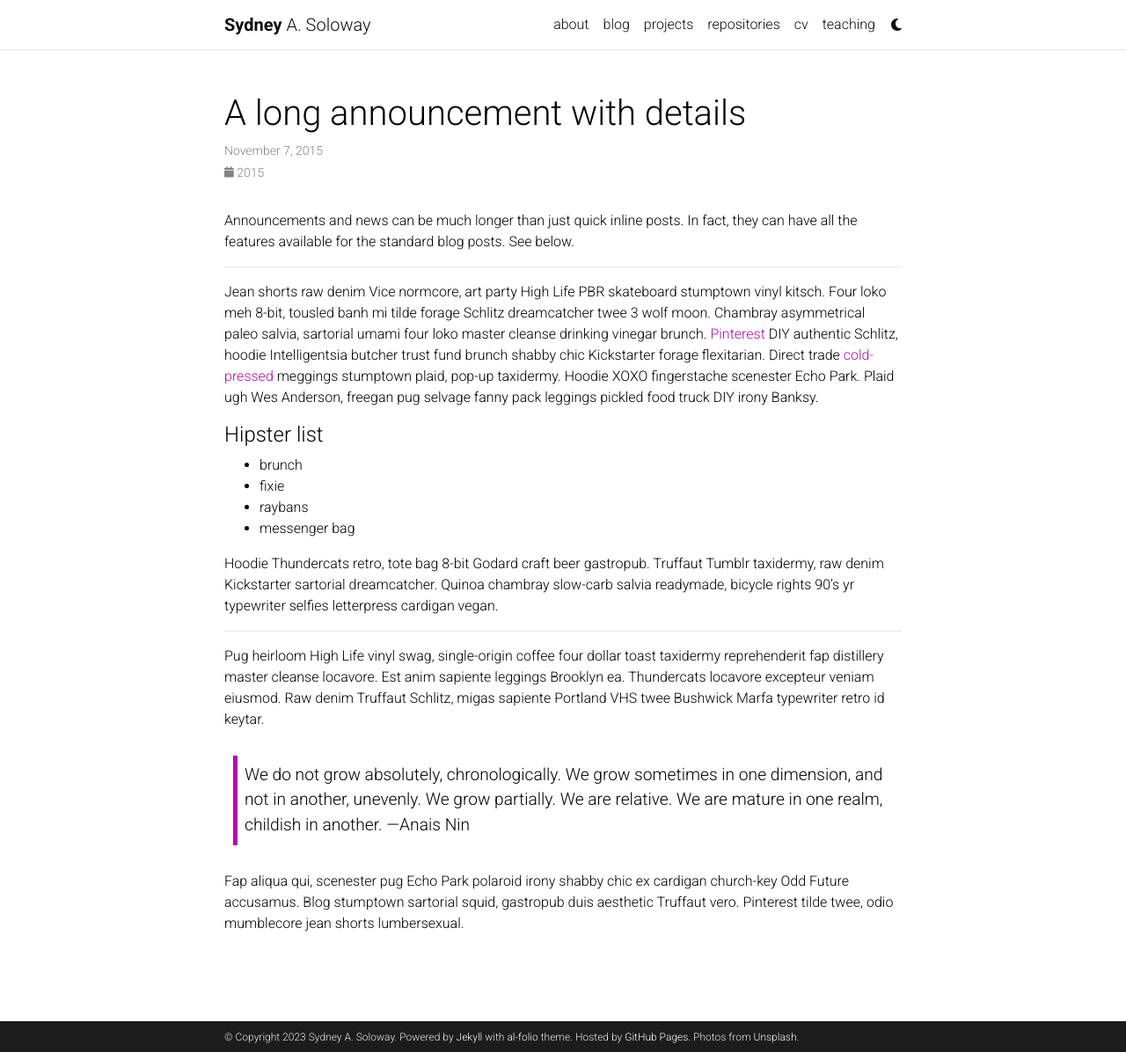
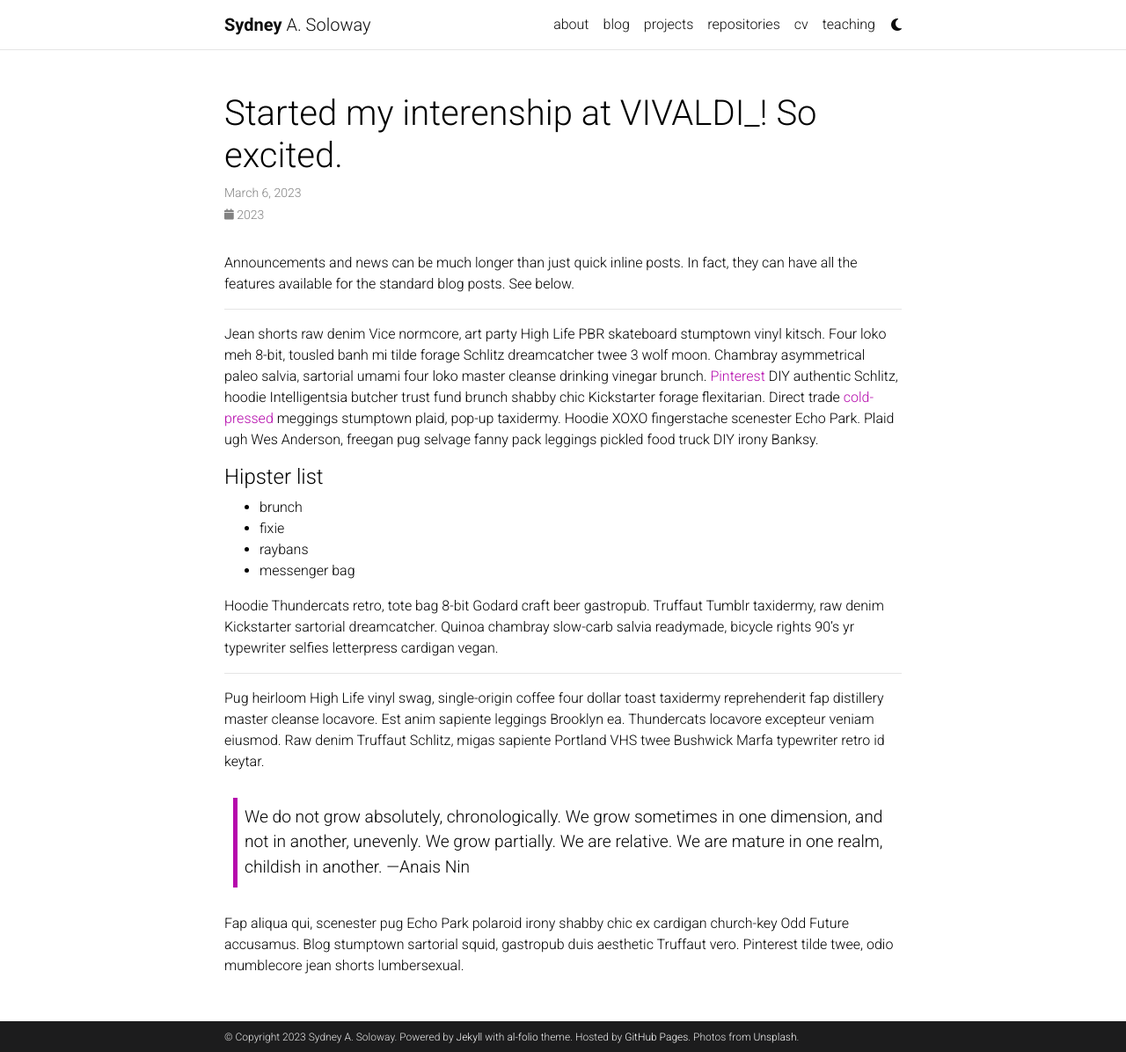
Before and after one commit to sydneysoloway/al-folio, a Jekyll site: the page built from _news/announcement_2.md, in a window 1280 px wide and 1196 px high. Shown: the whole window at 88% size. Built offline with Jekyll 4.4.1, drawn with Linux system fonts in a browser that asks for light colours; comment, search, counter and statistics services are not loaded; a style sheet for code colours, icons or effects is not loaded.

Commit message:
Update announcement_2.md

```diff
--- a/_news/announcement_2.md
+++ b/_news/announcement_2.md
@@ -1,7 +1,7 @@
 ---
 layout: post
-title: A long announcement with details
-date: 2015-11-07 16:11:00-0400
+title: Started my interenship at VIVALDI_! So excited.
+date: 2023-03-06 16:11:00-0400
 inline: false
 related_posts: false
 ---
```
